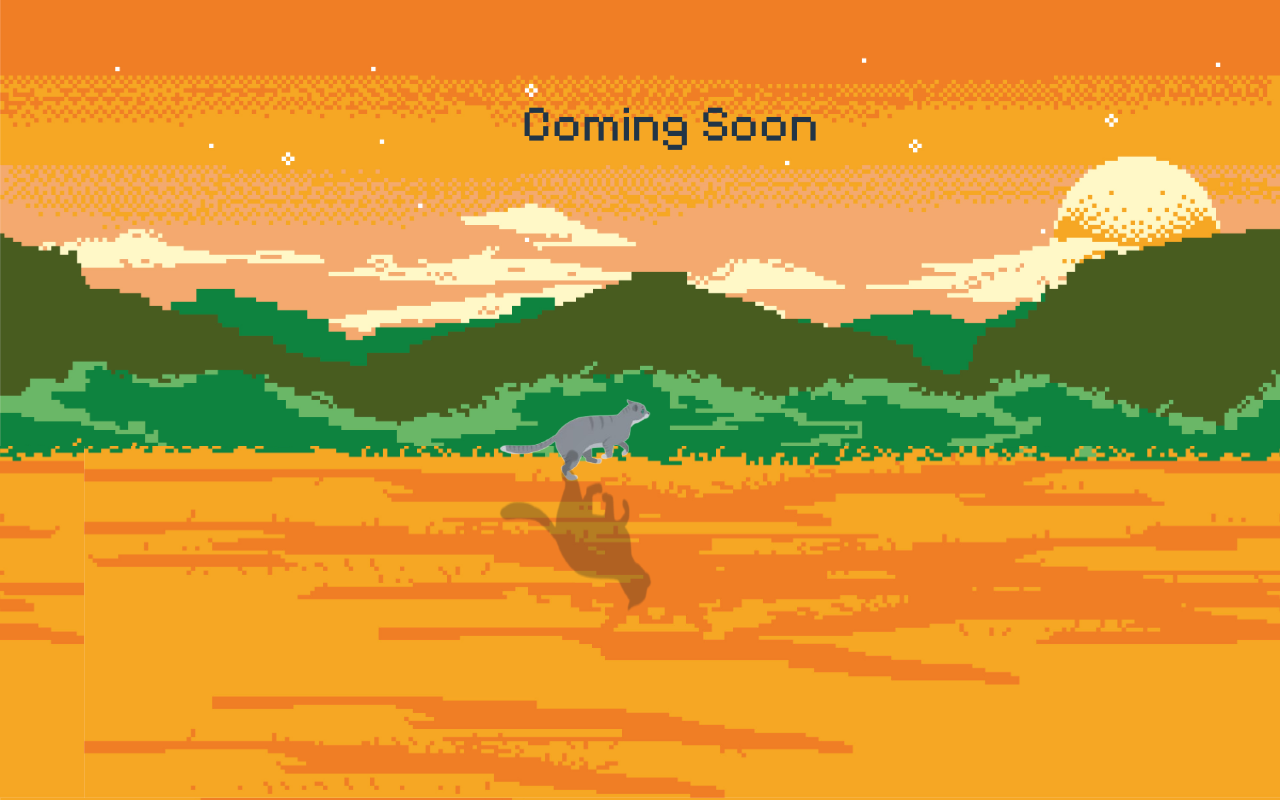
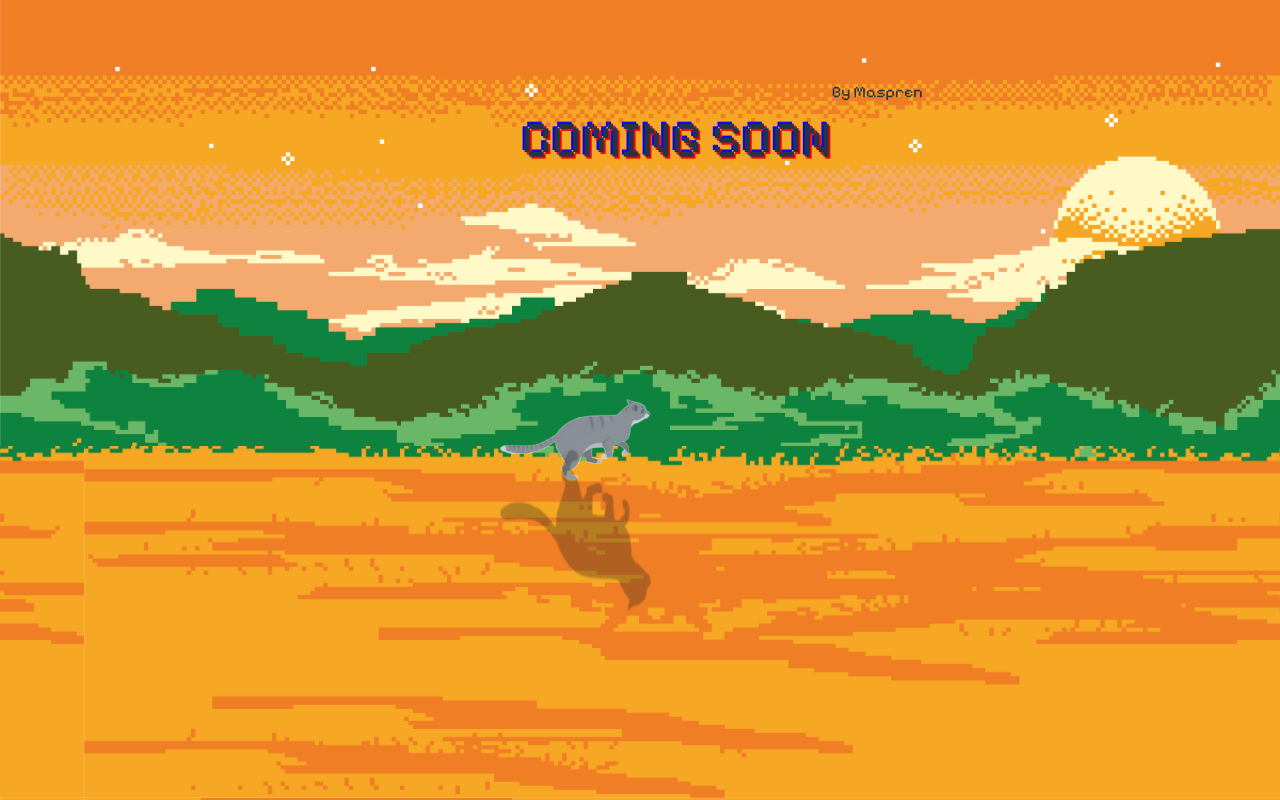
Before and after one commit to mrKuncay008/cat-game, a React (Vite) app: page / in a window 1280 px wide. Built offline with nearby package versions, Linux system fonts and the light colour scheme.

Commit message:
feat: add glitch animation to TitleDemo component and update styling

```diff
--- a/src/App.css
+++ b/src/App.css
@@ -13,6 +13,24 @@
   font-style: normal;
 }
 
+@keyframes glitch {
+  0% {
+    text-shadow: 2px 2px red, -2px -2px blue;
+  }
+  50% {
+    text-shadow: -2px 2px blue, 2px -2px red;
+  }
+  100% {
+    text-shadow: 2px -2px red, -2px 2px blue;
+  }
+}
+
+.glitch {
+  animation: glitch 1s infinite alternate;
+  font-weight: bold;
+  text-transform: uppercase;
+}
+
 .rotate-icon {
   font-size: 2em;
   animation: rotate 2s linear infinite;
--- a/src/main/Title.jsx
+++ b/src/main/Title.jsx
@@ -1,8 +1,10 @@
 const TitleDemo = () => {
     return (
         <>
-            <div className="fixed top-4 lg:top-24 flex items-start justify-start text-pixel-sans">
-                <h1>Coming Soon</h1>
+            <div className="fixed  top-4 lg:top-20 flex items-start
+            justify-start text-pixel-sans h-32">
+                <h1 className="mt-8 glitch font-medium">Coming Soon</h1>
+                <span>By Maspren</span>
             </div>
         </>
     )
```
